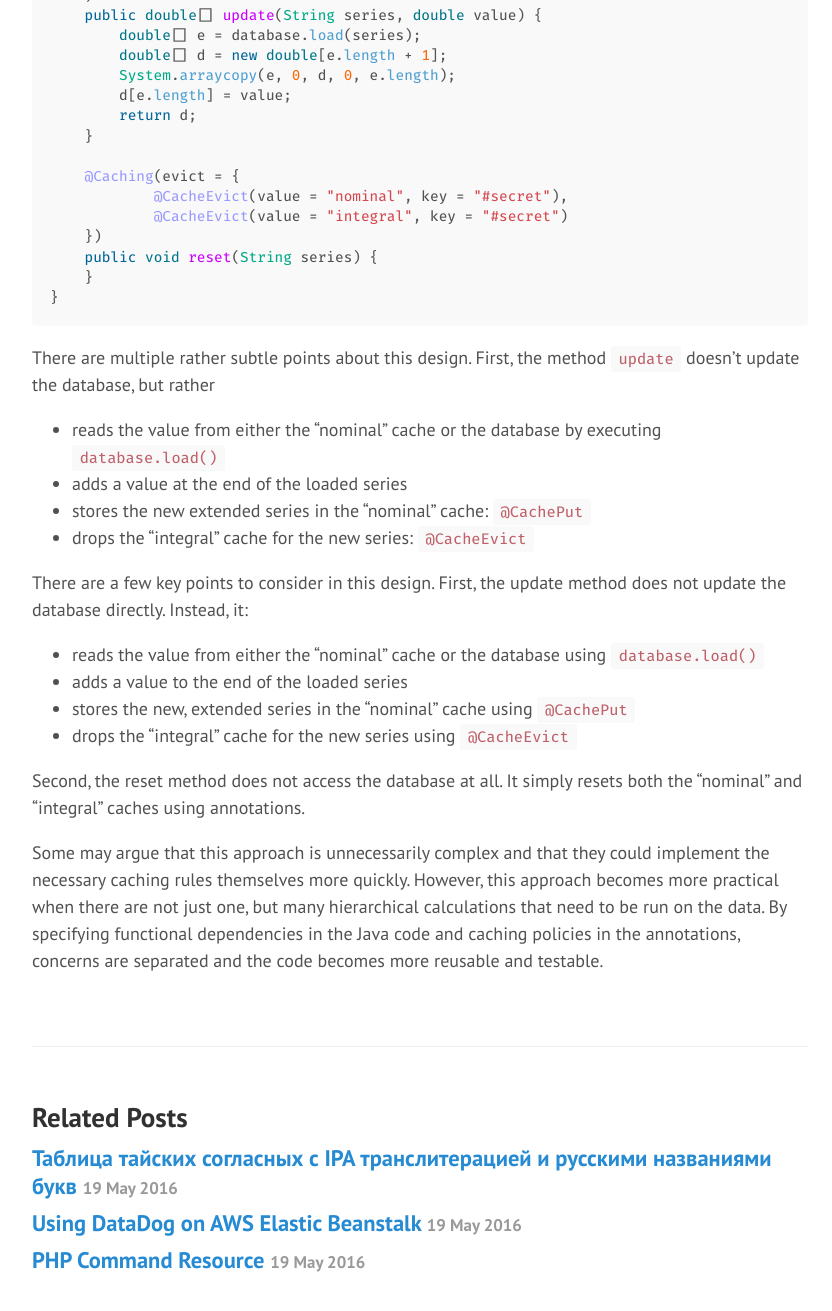
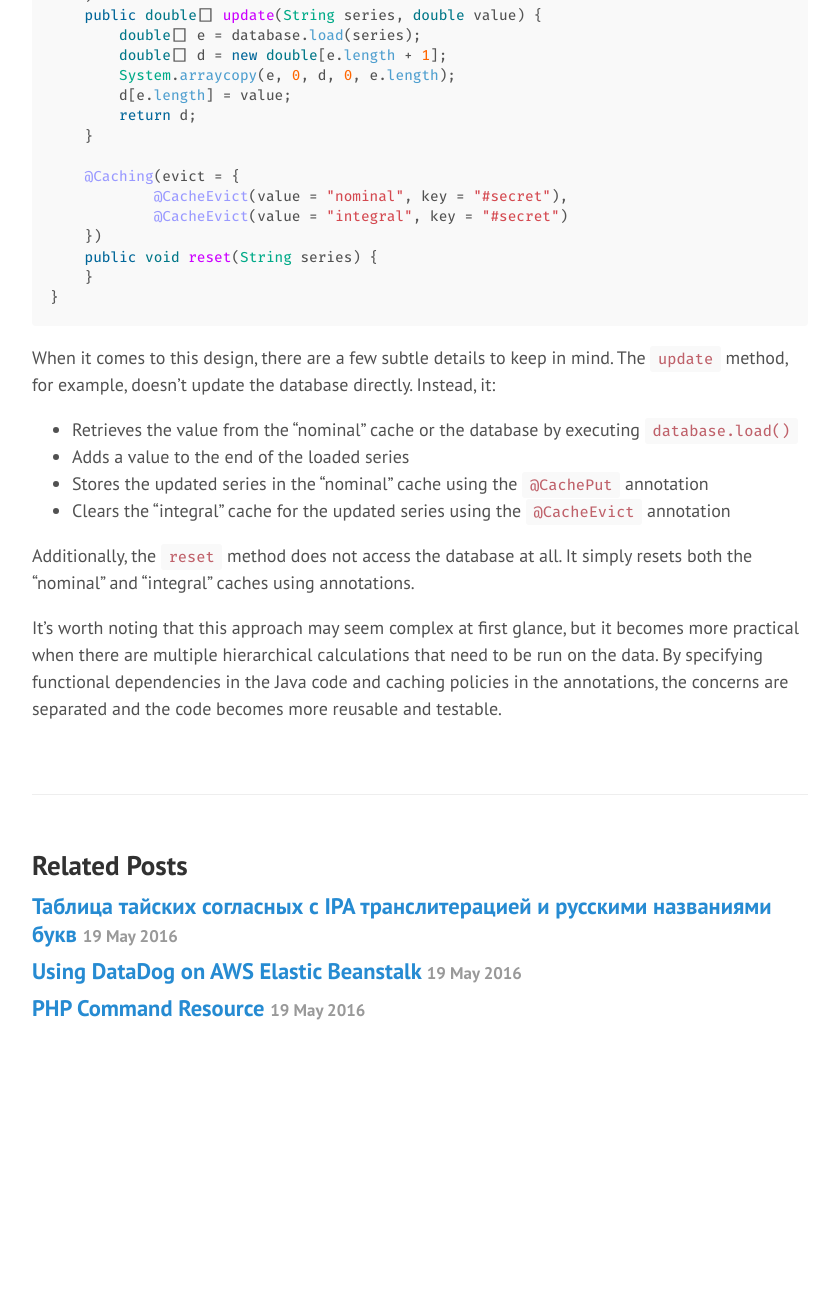
Before and after one commit to vasily-kartashov/vasily-kartashov.github.io, a Jekyll site: the page built from _posts/2016-05-19-hierarchical-caches-with-spring.md, in a window 1280 px wide and 1400 px high, scrolled down 2054 px. Shown: the top 1311 px of the window, without its empty margins (382-1214 px from the left). Built offline with Jekyll 4.4.1, drawn with Linux system fonts in a browser that asks for light colours; some web fonts are replaced; after the commit the page ends 3202 px from its top, so only the background shows below that; some of the changed text lies outside the part shown.

Commit message:
clean up

````diff
--- a/_posts/2016-05-19-hierarchical-caches-with-spring.md
+++ b/_posts/2016-05-19-hierarchical-caches-with-spring.md
@@ -4,9 +4,9 @@
 tags: java spring
 ---
 
-You have a large database containing a lot of data that you don't want to stress too often. This data is added to the database gradually over time. You want to provide read-only access to this data for your end users, while also ensuring that the integrity of the data is not compromised by a high volume of transactions. Additionally, you want to perform calculations on this data, such as descriptive statistics and differentials.
+This article provides a solution to optimize the performance of a large database by using memoization and caching techniques in the `Database` and `Integrator` services. The goal is to reduce the stress on the database by providing read-only access to the data and perform calculations on this data. In this solution, you will use a range of Spring caching tools to achieve these goals.
 
-To begin with, you create a simple class called Database that loads a time series for you.
+To start, you create a simple class called `Database` that loads a time series for you:
 
 ```java
 public class Database {
@@ -16,7 +16,7 @@
 }
 ```
 
-We want to calculate the sum of the time series returned by the database, producing an integral:
+You also create a class `Integrator` that uses this database to calculate the sum of the time series, producing an integral:
 
 ```java
 public class Integrator {
@@ -36,11 +36,11 @@
 }
 ```
 
-There are significant problems with this design. If we add a single new data point to the time series in the database, we have to retrieve the entire time series again. Even if there is no new data, if we request the integrated time series, the original time series will still be loaded and the calculation will be performed.
+However, this design has some drawbacks; if a new data point is added to the time series in the database, the entire time series must be retrieved again. Even if there is no new data, if we request the integrated time series, the original time series will still be loaded and the calculation will be performed.
 
 One solution to this problem is to use memoization, but because this is a stateful system, our caching strategy cannot be overly simplistic. To address these issues, we will use a range of Spring caching tools.
 
-We will begin by adding caching to the `Database` and `Integrator` services.
+We will begin by adding caching to the `Database` and `Integrator` services:
 
 ```java
 public class Integrator {
@@ -64,7 +64,7 @@
 }
 ```
 
-We have made progress by memoizing and caching everything. Once written, the cache remains indefinitely. The next step is crucial because we need to coordinate cache eviction with the arrival of new data. To achieve this, we will introduce a new abstraction called a `Repository`:
+We have made progress by memoizing and caching everything, but next step is crucial. We need to coordinate cache eviction with the arrival of new data. To achieve this, we will introduce a new abstraction called a `Repository`:
 
 ```java
 public class Repository {
@@ -94,22 +94,13 @@
 }
 ```
 
-There are multiple rather subtle points about this design. First, the method
-`update` doesn't update the database, but rather
+When it comes to this design, there are a few subtle details to keep in mind. The `update` method, for example, doesn't update the database directly. Instead, it:
 
-- reads the value from either the "nominal" cache or the database by executing `database.load()`
-- adds a value at the end of the loaded series
-- stores the new extended series in the "nominal" cache: `@CachePut`
-- drops the "integral" cache for the new series: `@CacheEvict`
+- Retrieves the value from the "nominal" cache or the database by executing `database.load()`
+- Adds a value to the end of the loaded series
+- Stores the updated series in the "nominal" cache using the `@CachePut` annotation
+- Clears the "integral" cache for the updated series using the `@CacheEvict` annotation
 
-There are a few key points to consider in this design. First, the update method does not update the database directly. Instead, it:
+Additionally, the `reset` method does not access the database at all. It simply resets both the "nominal" and "integral" caches using annotations.
 
-- reads the value from either the "nominal" cache or the database using `database.load()`
-- adds a value to the end of the loaded series
-- stores the new, extended series in the "nominal" cache using `@CachePut`
-- drops the "integral" cache for the new series using `@CacheEvict`
-
-
-Second, the reset method does not access the database at all. It simply resets both the "nominal" and "integral" caches using annotations.
-
-Some may argue that this approach is unnecessarily complex and that they could implement the necessary caching rules themselves more quickly. However, this approach becomes more practical when there are not just one, but many hierarchical calculations that need to be run on the data. By specifying functional dependencies in the Java code and caching policies in the annotations, concerns are separated and the code becomes more reusable and testable.
+It's worth noting that this approach may seem complex at first glance, but it becomes more practical when there are multiple hierarchical calculations that need to be run on the data. By specifying functional dependencies in the Java code and caching policies in the annotations, the concerns are separated and the code becomes more reusable and testable.
````
Also changed, not shown: _posts/2017-05-09-result-set-processor.md (+14 -14 lines), _posts/2017-05-11-how-to-run-cronjobs-on-elastic-beanstalk.md (+5 -3 lines), _posts/2017-07-06-php-error-handlers.md (+13 -13 lines).
